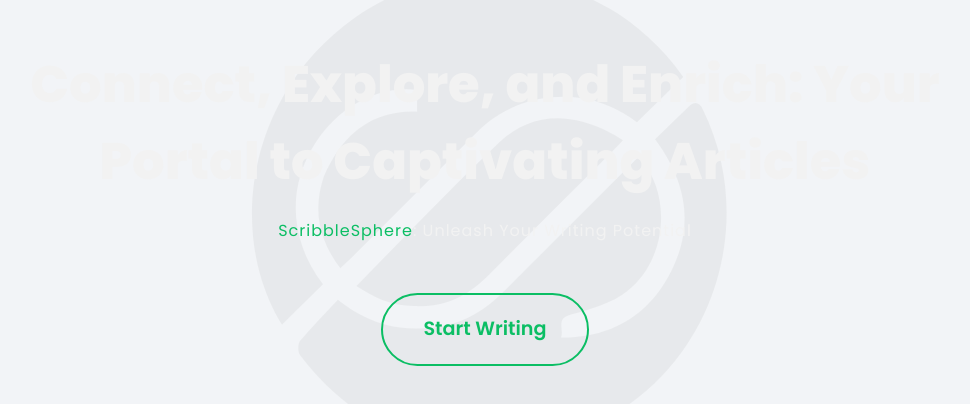
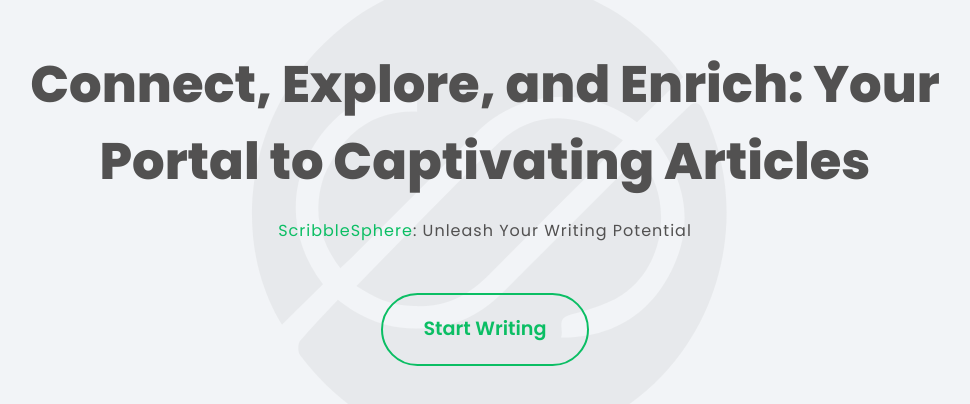
Before and after one commit to Prakash-Banjade/scribblesphere-frontend, a React (Vite) app: page / in a window 1280 px wide. Shown: the part 164-568 px from the top of the page, without its empty margins (155-1125 px from the left). Built offline with nearby package versions, Linux system fonts and the light colour scheme.

Commit message:
changed the baseURL for deployment

```diff
--- a/src/app/api/apiSlice.js
+++ b/src/app/api/apiSlice.js
@@ -2,7 +2,8 @@
 import { setCredentials, userLogout } from "../../features/auth/authSlice";
 
 export const baseQuery = fetchBaseQuery({
-  baseUrl: "http://localhost:3500",
+  // baseUrl: "http://localhost:3500",
+  baseUrl: "https://scribblesphere-backend.vercel.app",
   credentials: "include",
   prepareHeaders: (headers, { getState }) => {
     // (headers, api)
--- a/src/app/api/axios.js
+++ b/src/app/api/axios.js
@@ -1,6 +1,7 @@
 import axios from 'axios'
 
-const BASE_URL = 'http://localhost:3500';
+// const BASE_URL = 'http://localhost:3500';
+const BASE_URL = 'https://scribblesphere-backend.vercel.app';
 
 export default axios.create({
     baseURL: BASE_URL
--- a/src/features/auth/SignUp.jsx
+++ b/src/features/auth/SignUp.jsx
@@ -21,6 +21,7 @@
 
 import PropagateLoader from "react-spinners/PropagateLoader";
 import useInternetConnection from "../../hooks/useInternetConnection";
+import useAppTheme from "../../hooks/useAppTheme";
 
 const Login = () => {
   const [email, setEmail] = useState("");
@@ -35,6 +36,7 @@
   const [success, setSuccess] = useState(false);
 
   const [open, setOpen] = useState(true);
+  const {dark} = useAppTheme();
 
   const emailRef = useRef();
   const pwdRef = useRef();
@@ -62,6 +64,7 @@
       setEmail("");
       setPwd("");
       setFullname("");
+      setConPwd('')
 
       setSuccess(true);
     } catch (e) {
@@ -283,7 +286,7 @@
             <CloseIcon fontSize="inherit" />
           </IconButton>
         }
-        sx={{ mb: 2 }}
+        sx={{ mb: 2, background: dark? '' : 'lightgreen' }}
       >
         <AlertTitle>Registration Success!</AlertTitle>
         You can head to login —{" "}
--- a/src/scss/Home.scss
+++ b/src/scss/Home.scss
@@ -25,12 +25,12 @@
         font-weight: 800;
         text-align: center;
         max-width: 28ch;
-        color: #f2f2f2;
+        color: var(--text-400);
       }
 
       p {
         font-family: var(--primary-text-font);
-        color: #f2f2f2;
+        color: var(--text-400);
         margin-top: 20px;
         letter-spacing: 1px;
         text-align: center;
```
